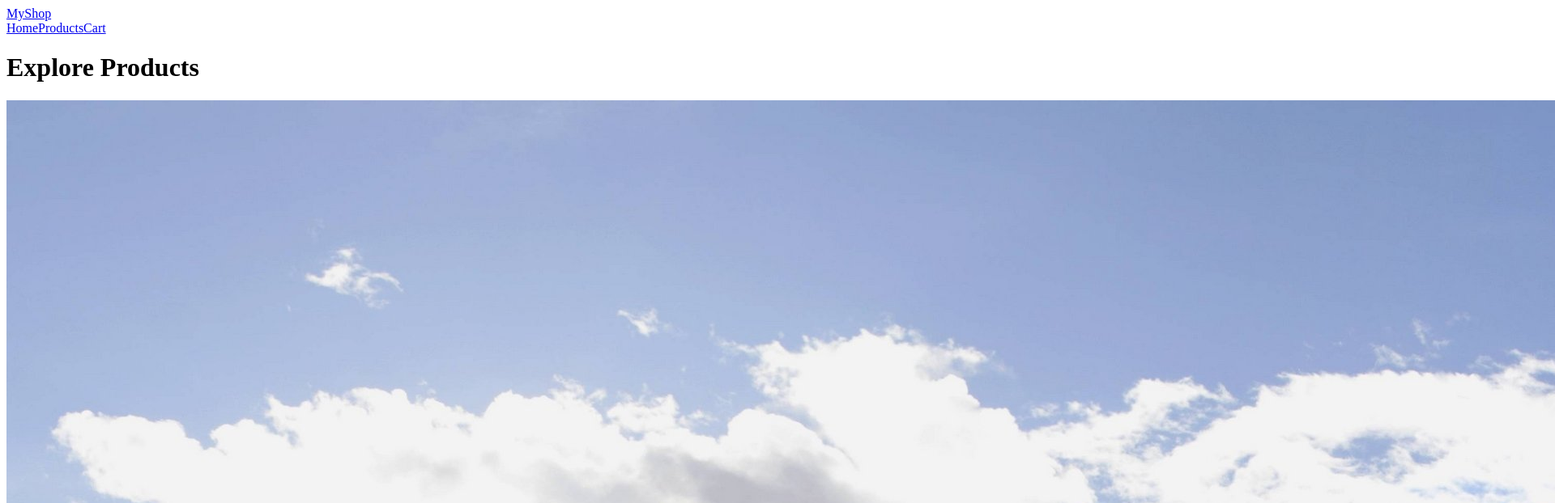
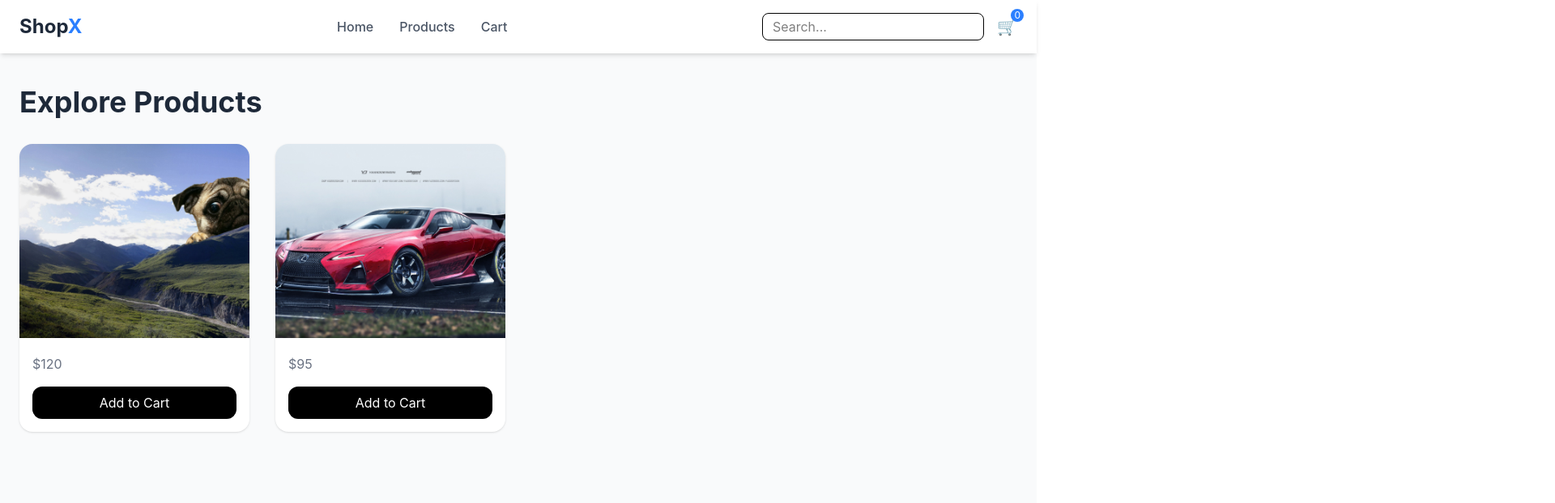
Before and after one commit to Bahram2006/ecommerce-web, a React (Vite) app: page / in a window 1280 px wide. Shown: the top 622 px of the page at 81% size, 1920 px wide, since content can reach past the window. Built offline with nearby package versions, Linux system fonts and the light colour scheme.

Commit message:
feat: add modern navbar UI

```diff
--- a/src/components/layout/Navbar.jsx
+++ b/src/components/layout/Navbar.jsx
@@ -2,18 +2,50 @@ import { Link } from "react-router-dom";
 
 export default function Navbar() {
   return (
-    <nav className="flex items-center justify-between px-6 py-4 bg-white shadow">
+    <nav className="bg-white shadow-md sticky top-0 z-50">
+      <div className="max-w-7xl mx-auto px-6 py-4 flex items-center justify-between">
 
-      <Link to="/" className="text-xl font-bold">
-        MyShop
-      </Link>
+        {/* 🔥 Logo */}
+        <Link to="/" className="text-2xl font-bold text-gray-800">
+          Shop<span className="text-blue-500">X</span>
+        </Link>
 
-      <div className="flex gap-6">
-        <Link to="/" className="hover:text-blue-500">Home</Link>
-        <Link to="/products" className="hover:text-blue-500">Products</Link>
-        <Link to="/cart" className="hover:text-blue-500">Cart</Link>
+        {/* 🔥 Links */}
+        <div className="hidden md:flex items-center gap-8 text-gray-600 font-medium">
+          <Link to="/" className="hover:text-blue-500 transition">
+            Home
+          </Link>
+          <Link to="/products" className="hover:text-blue-500 transition">
+            Products
+          </Link>
+          <Link to="/cart" className="hover:text-blue-500 transition">
+            Cart
+          </Link>
+        </div>
+
+        {/* 🔥 Right side */}
+        <div className="flex items-center gap-4">
+
+          {/* Search */}
+          <input
+            type="text"
+            placeholder="Search..."
+            className="hidden md:block border rounded-lg px-3 py-1 focus:outline-none focus:ring-2 focus:ring-blue-400"
+          />
+
+          {/* Cart icon */}
+          <Link
+            to="/cart"
+            className="relative text-gray-700 hover:text-blue-500 text-xl"
+          >
+            🛒
+            <span className="absolute -top-2 -right-2 bg-blue-500 text-white text-xs px-1 rounded-full">
+              0
+            </span>
+          </Link>
+
+        </div>
       </div>
-
     </nav>
   );
 }
--- a/src/main.jsx
+++ b/src/main.jsx
@@ -2,6 +2,7 @@ import React from "react";
 import ReactDOM from "react-dom/client";
 import App from "./App.jsx";
 import { BrowserRouter } from "react-router-dom";
+import "./index.css";
 
 ReactDOM.createRoot(document.getElementById("root")).render(
   <BrowserRouter>
```
